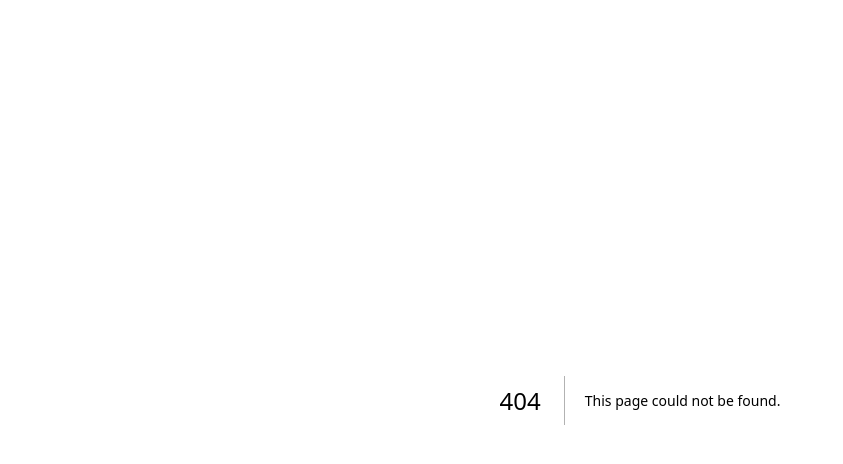
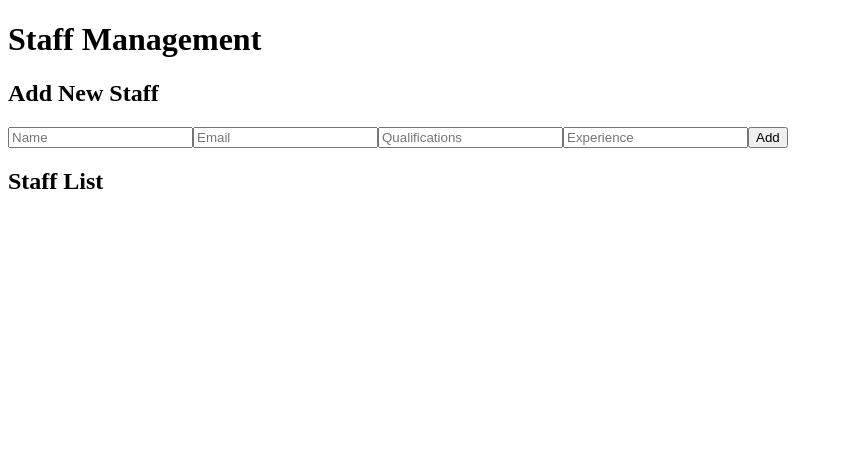
Before and after one commit to Troysagents/contractor-staffing-crm, a Next.js app: page /admin/staff in a window 1280 px wide. Before the commit this address had no page. Shown: the top 464 px of the page, without its empty margins (0-843 px from the left). Built offline with nearby package versions, Linux system fonts and the light colour scheme.

Commit message:
Implement staff profile management

```diff
--- /dev/null
+++ b/pages/admin/staff.js
@@ -0,0 +1,57 @@
+import { useState } from 'react';
+
+export default function StaffManagement() {
+  const [staff, setStaff] = useState([]);
+  const [newStaff, setNewStaff] = useState({
+    name: '',
+    email: '',
+    qualifications: '',
+    experience: ''
+  });
+
+  const handleInputChange = (e) => {
+    setNewStaff({ ...newStaff, [e.target.name]: e.target.value });
+  };
+
+  const handleAddStaff = () => {
+    setStaff([...staff, newStaff]);
+    setNewStaff({
+      name: '',
+      email: '',
+      qualifications: '',
+      experience: ''
+    });
+  };
+
+  const handleDeleteStaff = (index) => {
+    const updatedStaff = [...staff];
+    updatedStaff.splice(index, 1);
+    setStaff(updatedStaff);
+  };
+
+  return (
+    <div>
+      <h1>Staff Management</h1>
+      <div>
+        <h2>Add New Staff</h2>
+        <input type="text" name="name" value={newStaff.name} onChange={handleInputChange} placeholder="Name" />
+        <input type="email" name="email" value={newStaff.email} onChange={handleInputChange} placeholder="Email" />
+        <input type="text" name="qualifications" value={newStaff.qualifications} onChange={handleInputChange} placeholder="Qualifications" />
+        <input type="text" name="experience" value={newStaff.experience} onChange={handleInputChange} placeholder="Experience" />
+        <button onClick={handleAddStaff}>Add</button>
+      </div>
+      <div>
+        <h2>Staff List</h2>
+        {staff.map((member, index) => (
+          <div key={index}>
+            <h3>{member.name}</h3>
+            <p>Email: {member.email}</p>
+            <p>Qualifications: {member.qualifications}</p>
+            <p>Experience: {member.experience}</p>
+            <button onClick={() => handleDeleteStaff(index)}>Delete</button>
+          </div>
+        ))}
+      </div>
+    </div>
+  );
+}
```
